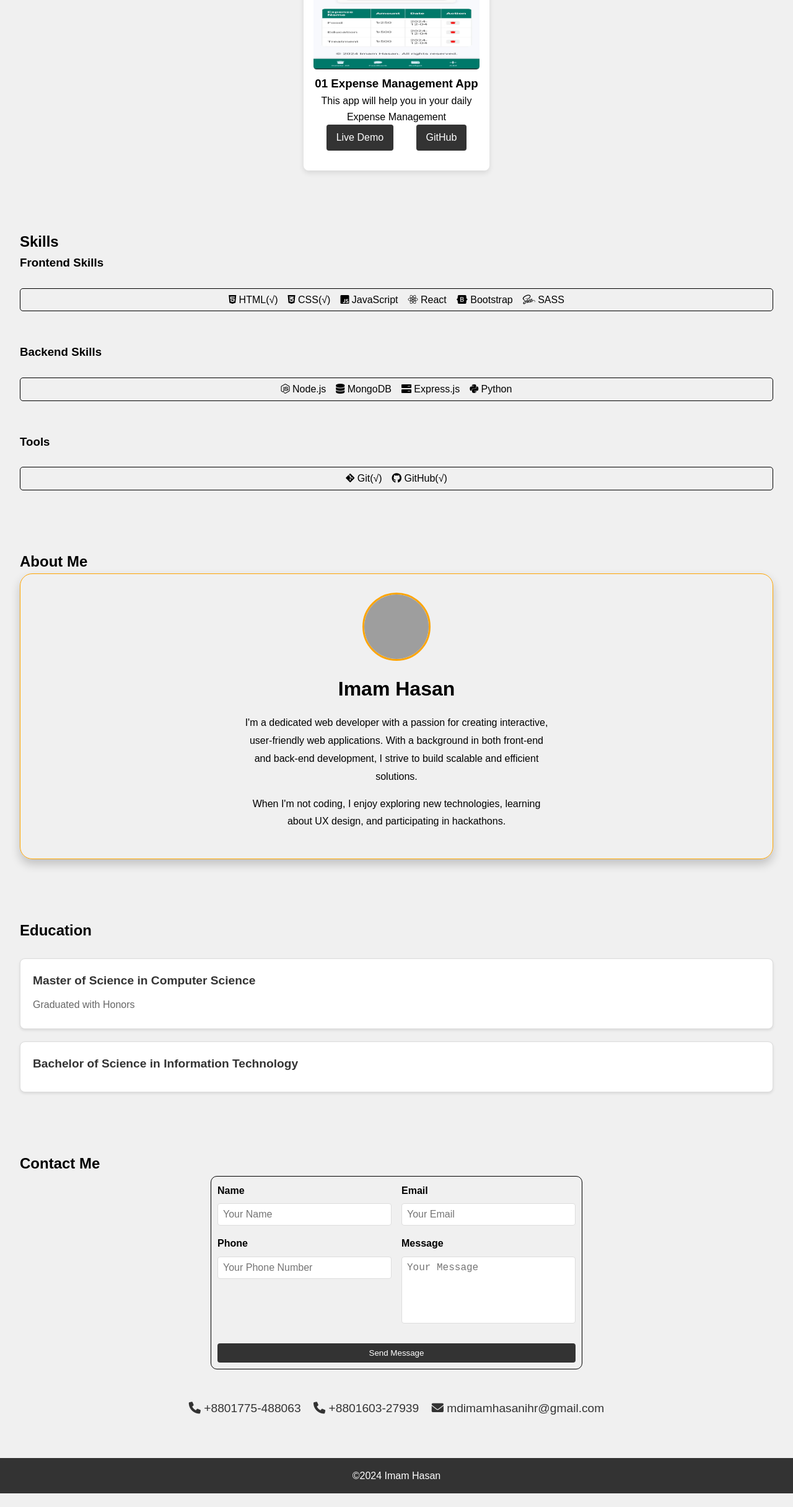
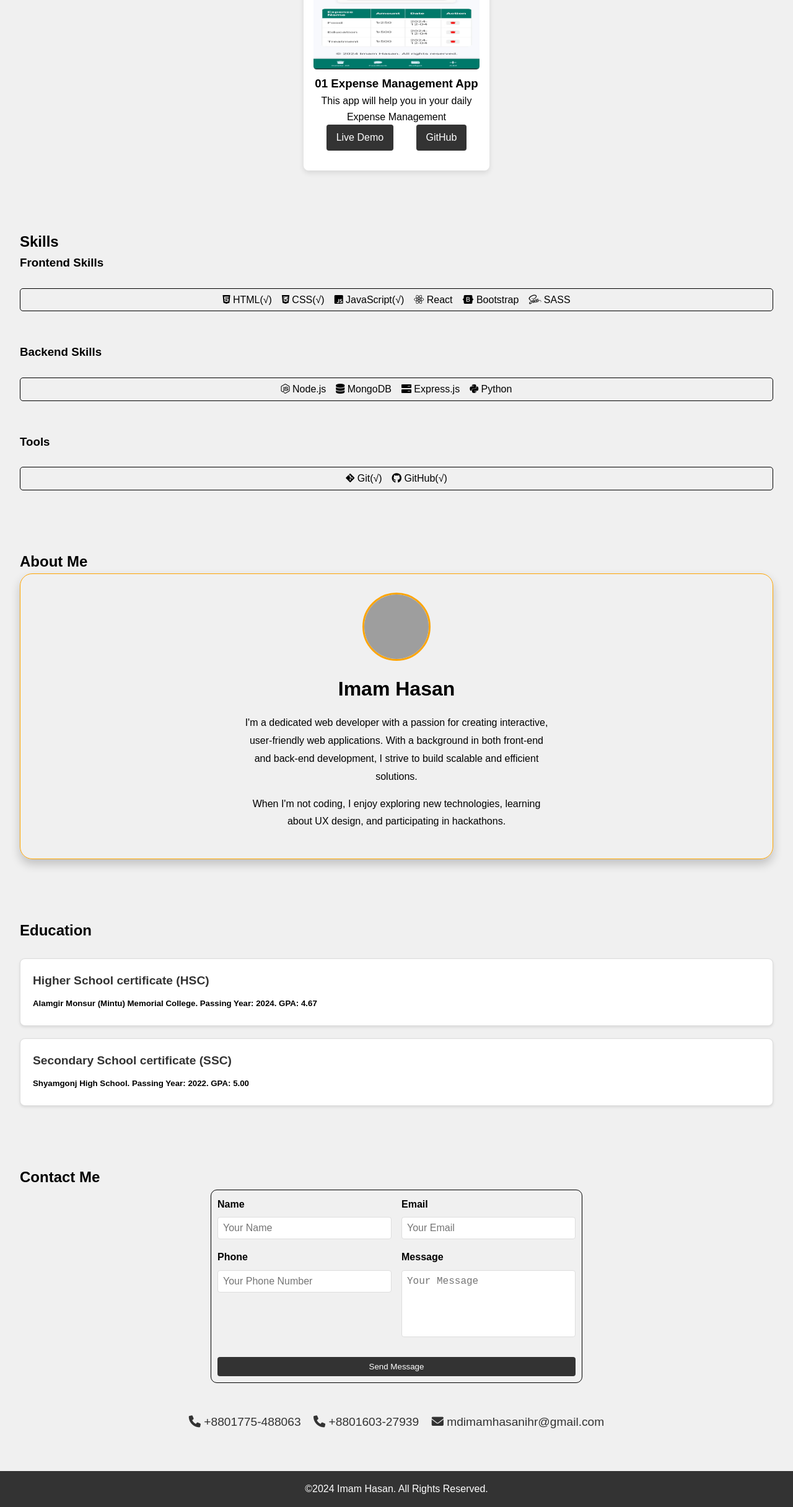
Before and after one commit to 123imamhasan/MyPortfolio, a plain HTML site: page index.html in a window 1280 px wide. Shown: the part 559-2990 px from the top of the page at 62% size. Before the commit the page ends 2968 px from the top, so only its background shows below. Drawn offline with Linux system fonts and the light colour scheme; grey boxes are pictures that could not be loaded.

Commit message:
png,edu,res, done..

```diff
--- a/Responsive.css
+++ b/Responsive.css
@@ -78,10 +78,10 @@
         padding: 1rem;
     }
 
-    .skills-list {
+  /*  .skills-list {
         flex-direction: column;
         align-items: center;
-    }
+    }*/
 
     .contact-info a {
         font-size: 1rem;
--- a/index.html
+++ b/index.html
@@ -4,10 +4,10 @@
     <meta charset="UTF-8">
     <meta name="viewport" content="width=device-width, initial-scale=1.0">
     <title>Hasan's Portfolio</title>
-   <link rel="stylesheet" href="main.css">
-<link rel="stylesheet" href="styles.css">
 
+    <link rel="stylesheet" href="styles.css">
     <link rel="stylesheet" href="Responsive.css">
+
     <link rel="stylesheet" href="https://cdnjs.cloudflare.com/ajax/libs/font-awesome/6.0.0-beta3/css/all.min.css">
 </head>
 <body onclick="createDot(event)">
@@ -41,7 +41,7 @@
 
     <!-- Projects Section -->
     <section id="projects">
-        <h2>My Projects</h2></br>
+        <h2>My Projects</h2><br>
         <div class="project-cards">
             <div class="project-card">
                 <img src="/images/Mngapp.jpg" alt="Project Image">
@@ -50,6 +50,7 @@
                 <a href="#" class="btn">Live Demo</a>
                 <a href="#" class="btn">GitHub</a>
         </div>
+      </div>
     </section>
 
     <!-- Skills Section -->
@@ -59,7 +60,7 @@
         <ul class="skills-list">
             <li><i class="fab fa-html5"></i> HTML(√)</li>
             <li><i class="fab fa-css3-alt"></i> CSS(√)</li>
-            <li><i class="fab fa-js-square"></i> JavaScript</li>
+            <li><i class="fab fa-js-square"></i> JavaScript(√)</li>
             <li><i class="fab fa-react"></i> React</li>
             <li><i class="fab fa-bootstrap"></i> Bootstrap</li>
             <li><i class="fab fa-sass"></i> SASS</li>
@@ -82,7 +83,7 @@
     <section id="about">
         <h2>About Me</h2>
         <div class="about-content">
-            <img src="/images/me.jpg" alt="Profile Picture" class="profile-picture">
+            <img src="/images/me.png" alt="Profile Picture" class="profile-picture">
             <h1 class="nameim">Imam Hasan</h1>
             <div class="bio">
                 <p>I'm a dedicated web developer with a passion for creating interactive, user-friendly web applications. With a background in both front-end and back-end development, I strive to build scalable and efficient solutions.</p>
@@ -96,12 +97,14 @@
         <h2>Education</h2><br>
         <div class="education-cards">
             <div class="card">
-                <h3>Master of Science in Computer Science</h3>
+                <h3>Higher School certificate (HSC)</h3>
+                <h5>Alamgir Monsur (Mintu) Memorial College. Passing Year: 2024. GPA: 4.67</h5>
                 <p></p>
-                <p>Graduated with Honors</p>
+                <p></p>
             </div>
             <div class="card">
-                <h3>Bachelor of Science in Information Technology</h3>
+                <h3>Secondary School certificate (SSC)</h3>
+                <h5>Shyamgonj High School. Passing Year: 2022. GPA: 5.00</h5>
                 <p></p>
                 <p></p>
             </div>
@@ -139,7 +142,7 @@
     </section>
 
     <footer>
-        <p>&copy;2024 Imam Hasan</p>
+        <p>&copy;2024 Imam Hasan. All Rights Reserved.</p>
     </footer>
 
     <script src="script.js"></script>
```
Also changed, not shown: 1 other file.
